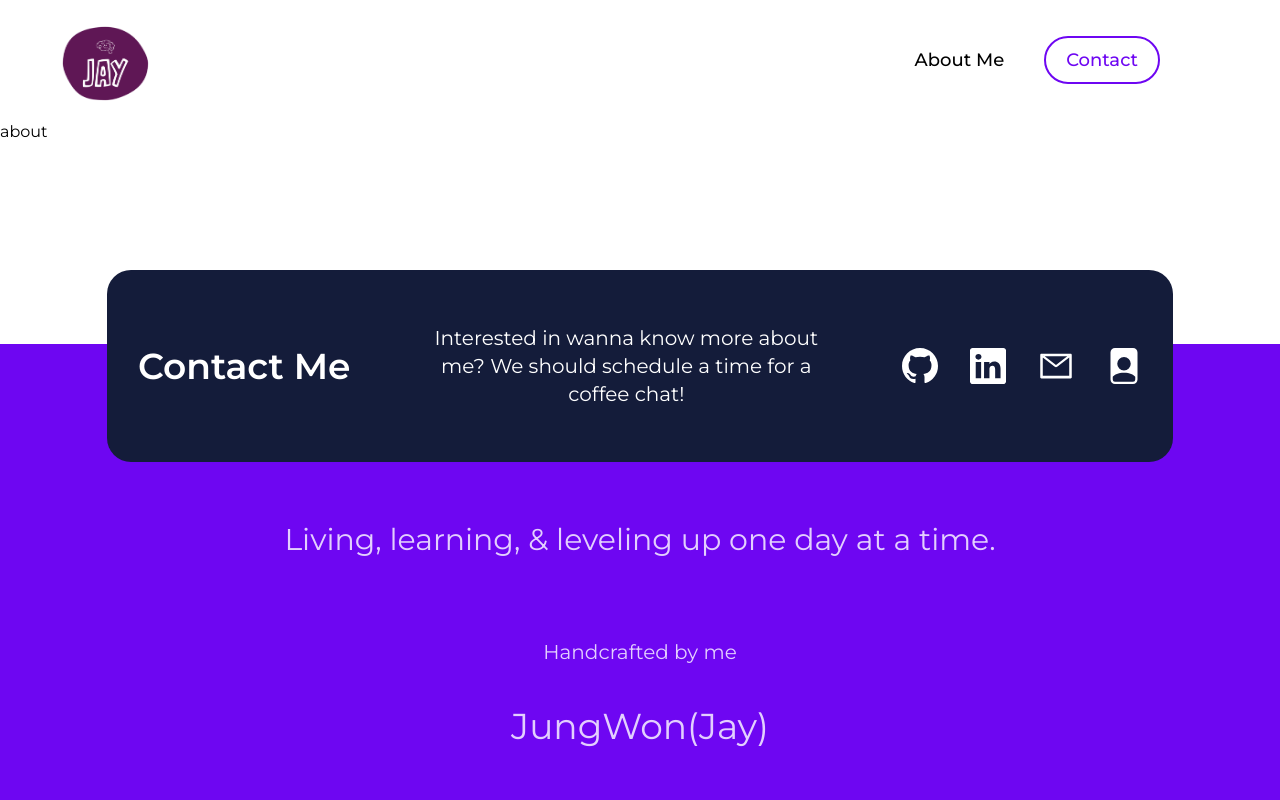
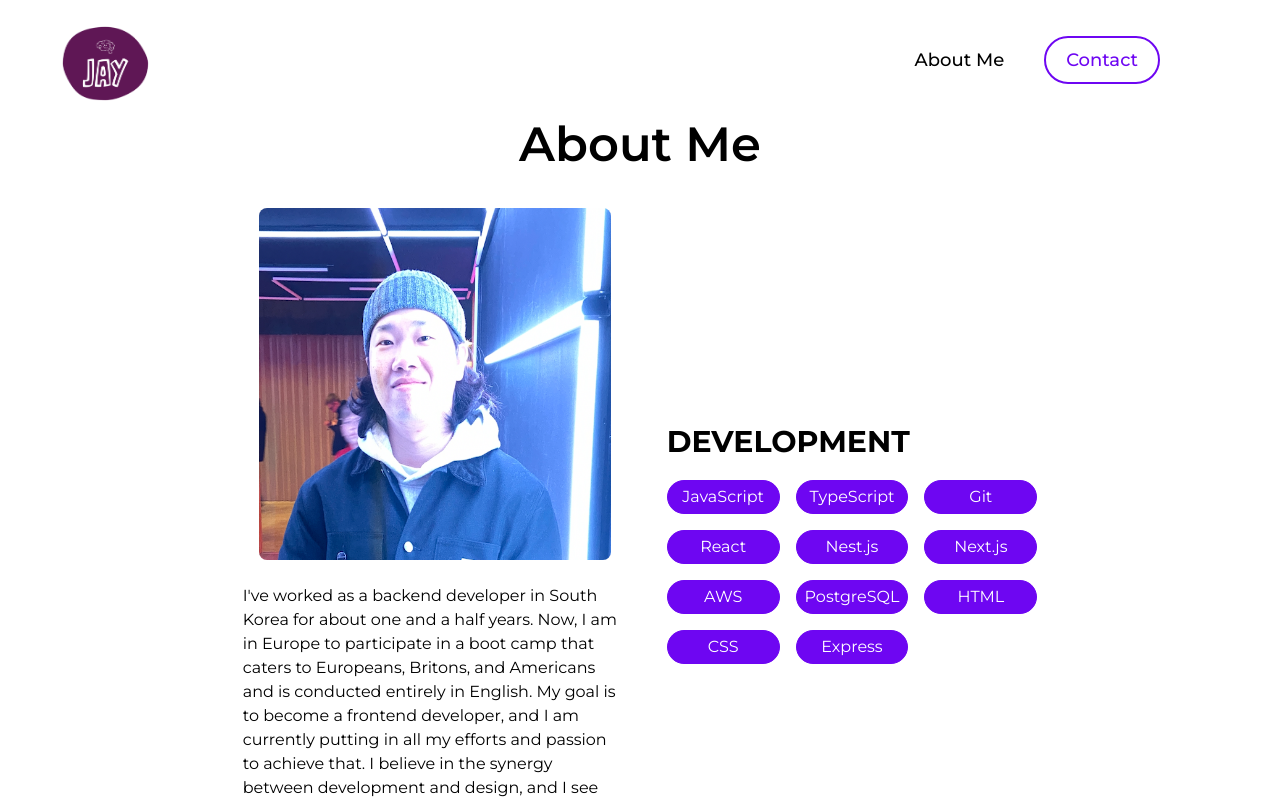
Before and after one commit to jungwonJung/Jay-Portfolio, a React (Create React App) app: page /about in a window 1280 px wide. Shown: the top 800 px of the page. Built offline with nearby package versions, Linux system fonts and the light colour scheme; a web font is replaced by a local one.

Commit message:
add about page

```diff
--- /dev/null
+++ b/src/components/AboutMe.jsx
@@ -0,0 +1,52 @@
+import React from "react";
+
+function AboutMe() {
+  const span =
+    "inline-flex items-center px-2 py-1 bg-brand text-white border border-brand rounded-full flex justify-center";
+
+  return (
+    <section className="flex flex-col justify-center items-center">
+      <h2 className="text-5xl font-semibold">About Me</h2>
+      <div className="p-6 flex justify-center items-center">
+        <div className="flex flex-col justify-center items-center">
+          <img
+            className="w-96 h-96 rounded-3xl p-4"
+            src="/Jay.png"
+            alt="profile"
+          />
+          <p className="w-96 text-left mt-2">
+            I've worked as a backend developer in South Korea for about one and
+            a half years. Now, I am in Europe to participate in a boot camp that
+            caters to Europeans, Britons, and Americans and is conducted
+            entirely in English. My goal is to become a frontend developer, and
+            I am currently putting in all my efforts and passion to achieve
+            that. I believe in the synergy between development and design, and I
+            see great potential in bringing both ends together. I am an
+            enthusiastic and adventurous developer, always ready to take on new
+            challenges.
+          </p>
+        </div>
+        <div className="flex flex-col justify-center items-start ml-10">
+          <section>
+            <p className="font-bold text-3xl">DEVELOPMENT</p>
+            <div className="grid grid-cols-3 gap-4 mt-5">
+              <span className={span}>JavaScript</span>
+              <span className={span}>TypeScript</span>
+              <span className={span}>Git</span>
+              <span className={span}>React</span>
+              <span className={span}>Nest.js</span>
+              <span className={span}>Next.js</span>
+              <span className={span}>AWS</span>
+              <span className={span}>PostgreSQL</span>
+              <span className={span}>HTML</span>
+              <span className={span}>CSS</span>
+              <span className={span}>Express</span>
+            </div>
+          </section>
+        </div>
+      </div>
+    </section>
+  );
+}
+
+export default AboutMe;
--- a/src/pages/About.jsx
+++ b/src/pages/About.jsx
@@ -1,7 +1,12 @@
 import React from "react";
+import AboutMe from "../components/AboutMe";
 
 function About() {
-  return <div>about</div>;
+  return (
+    <div>
+      <AboutMe />
+    </div>
+  );
 }
 
 export default About;
```
